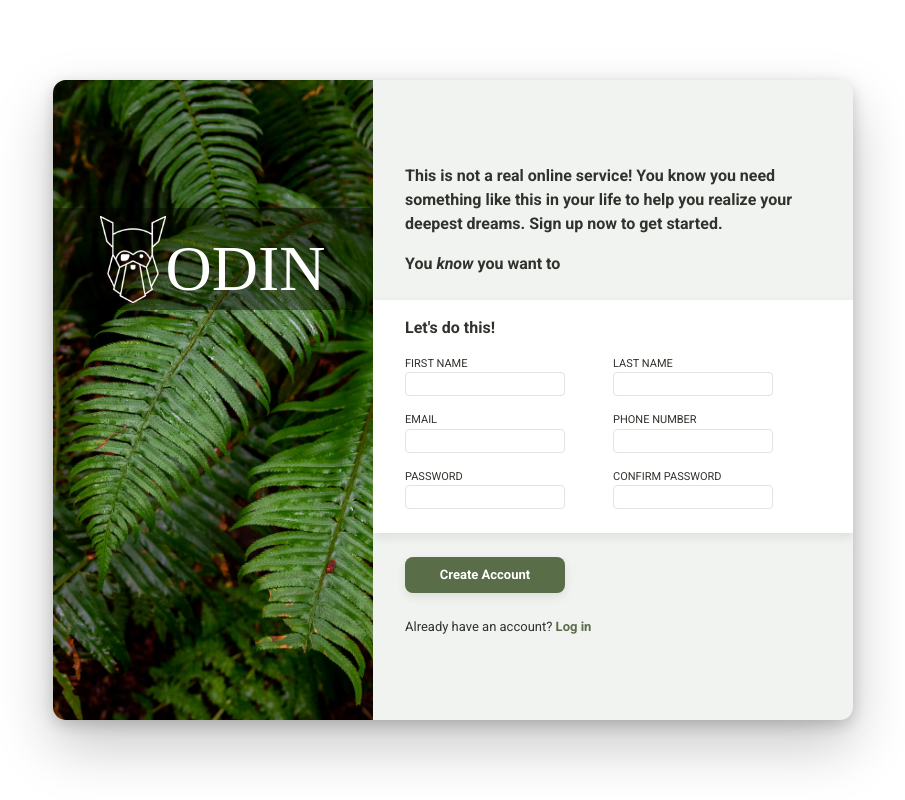
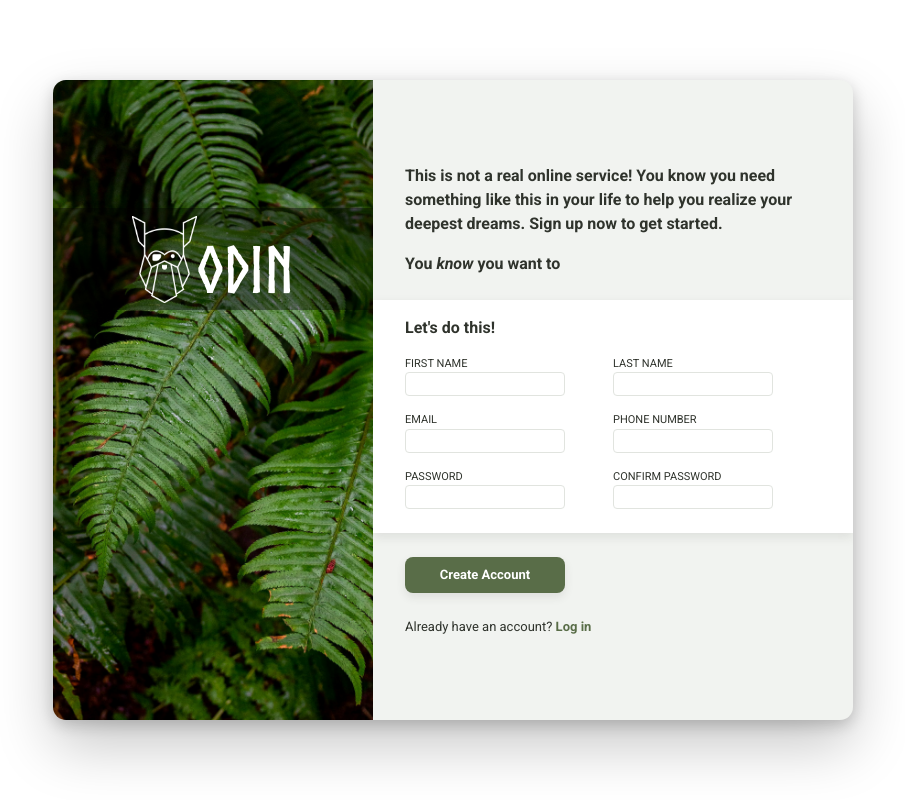
Before and after one commit to pepsi-monster/sign-up-form, a plain HTML site: page index.html in a window 1280 px wide. Shown: the whole page, without its empty margins (187-1092 px from the left). Drawn offline with Linux system fonts and the light colour scheme; the site is published under a folder, as on GitHub Pages, so addresses that start at the root find nothing.

Commit message:
fixed font file path

```diff
--- a/styles.css
+++ b/styles.css
@@ -111,7 +111,7 @@
 
   @font-face {
     font-family: "Norse-Bold";
-    src: url("/font/Norse-Bold.otf") format("opentype");
+    src: url("font/Norse-Bold.otf") format("opentype");
     font-weight: 700;
     font-style: normal;
     font-display: swap;
```
